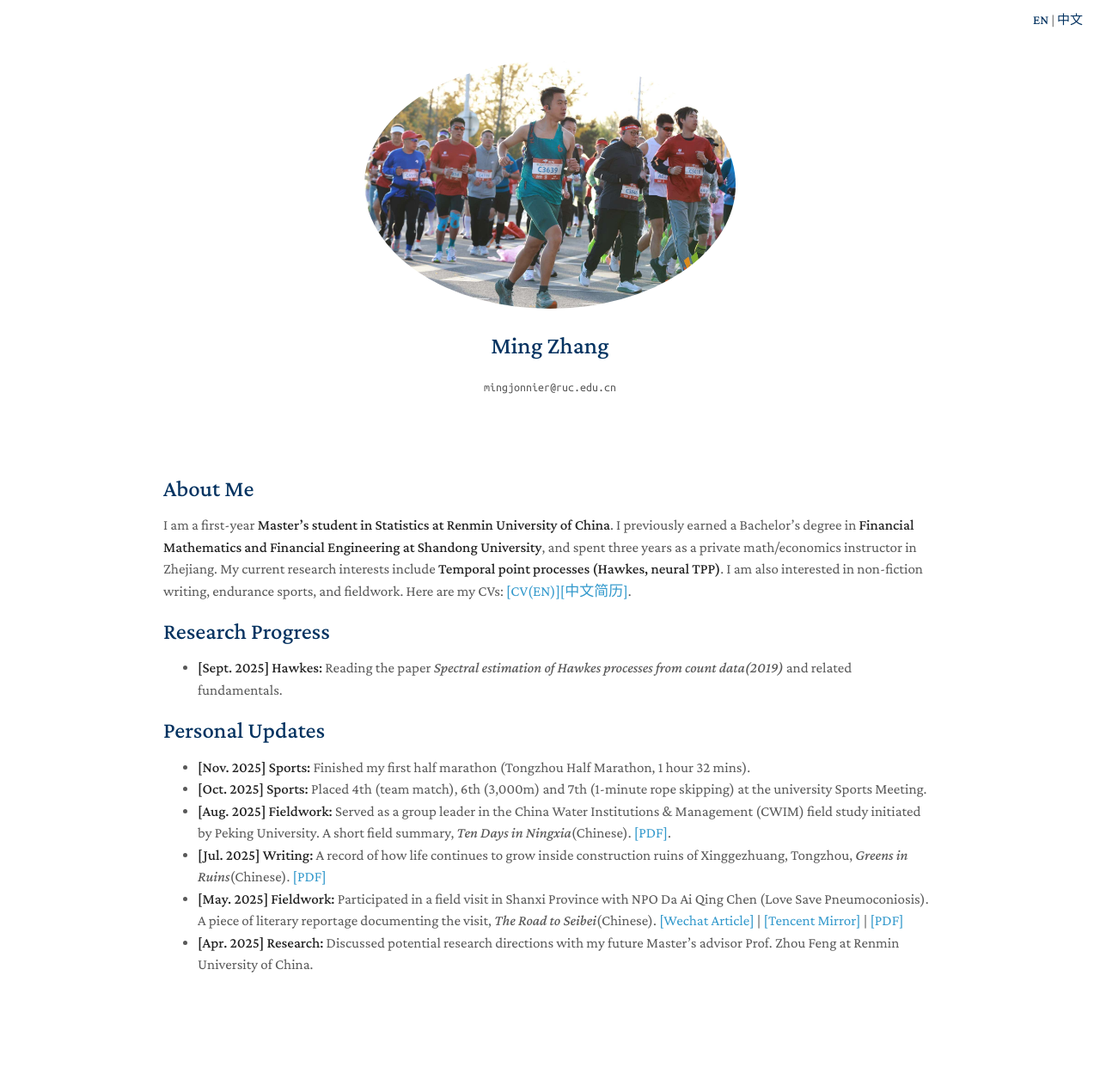
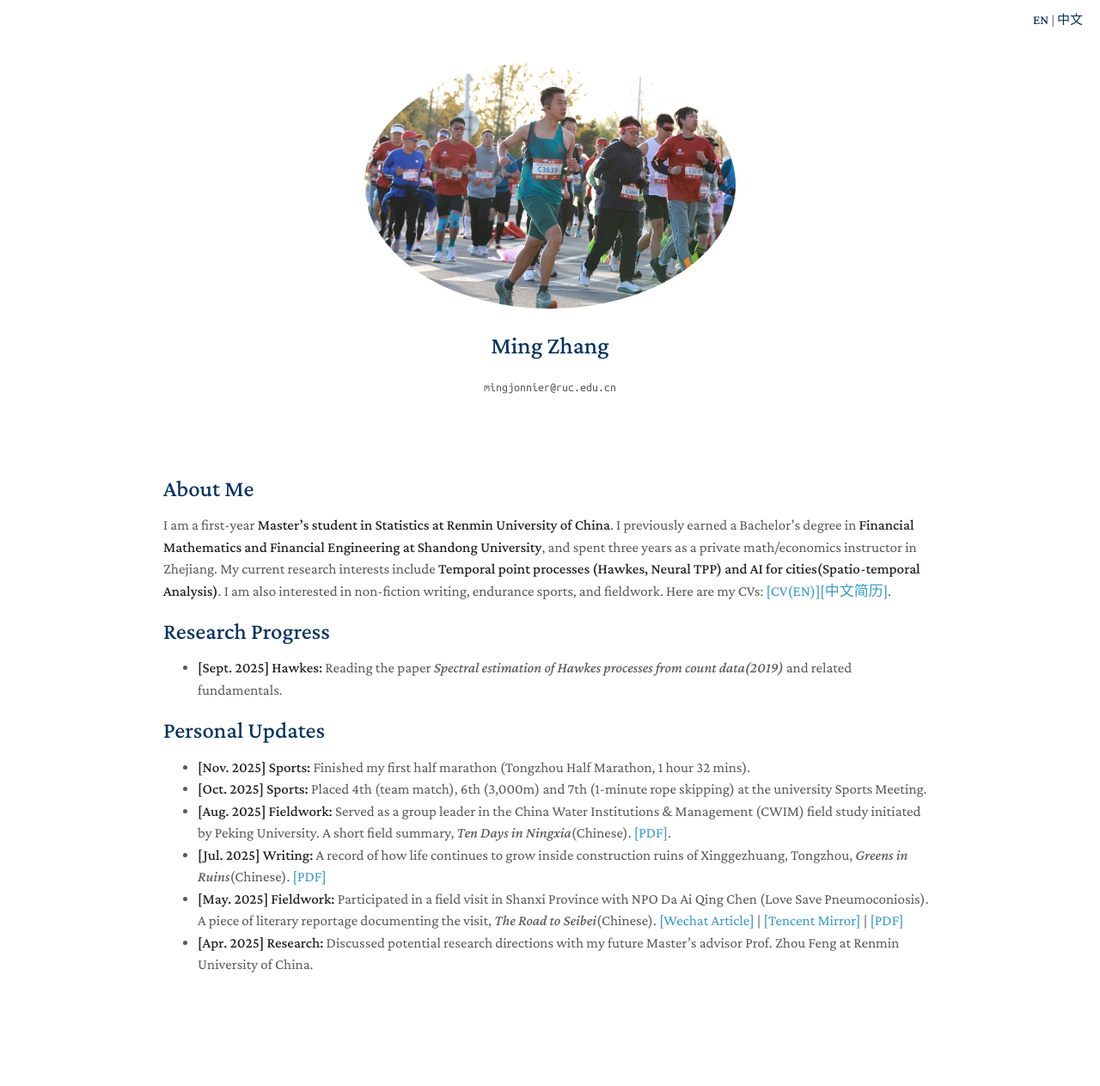
Before and after one commit to zhangming4153/zhangming4153.github.io, a Jekyll site: the page built from index.md, in a window 1280 px wide. Shown: the whole page at 86% size. Built offline with Jekyll 4.4.1, drawn with Linux system fonts in a browser that asks for light colours; a style sheet for code colours, icons or effects is not loaded.

Commit message:
Update index.md

```diff
--- a/index.md
+++ b/index.md
@@ -4,7 +4,7 @@ title: Ming Zhang
 ---
 ## About Me
 
-I am a first-year **Master's student in Statistics at Renmin University of China**. I previously earned a Bachelor's degree in **Financial Mathematics and Financial Engineering at Shandong University**, and spent three years as a private math/economics instructor in Zhejiang. My current research interests include **Temporal point processes (Hawkes, neural TPP)**. I am also interested in non-fiction writing, endurance sports, and fieldwork. Here are my CVs: [[CV(EN)]](assets/CV_MingZhang_en.pdf)[[中文简历]](assets/CV_MingZhang_zh.pdf).
+I am a first-year **Master's student in Statistics at Renmin University of China**. I previously earned a Bachelor's degree in **Financial Mathematics and Financial Engineering at Shandong University**, and spent three years as a private math/economics instructor in Zhejiang. My current research interests include **Temporal point processes (Hawkes, Neural TPP) and AI for cities(Spatio-temporal Analysis)**. I am also interested in non-fiction writing, endurance sports, and fieldwork. Here are my CVs: [[CV(EN)]](assets/CV_MingZhang_en.pdf)[[中文简历]](assets/CV_MingZhang_zh.pdf).
 
 
 ## Research Progress
```
